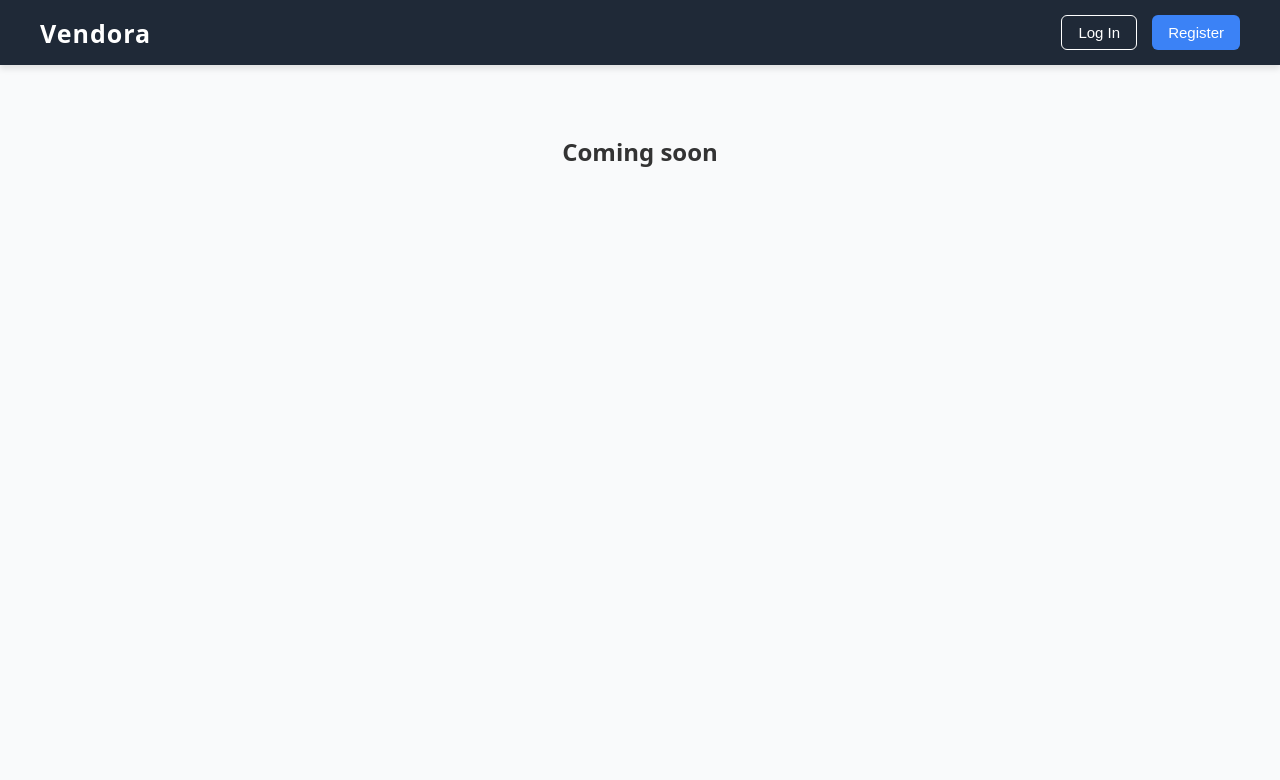
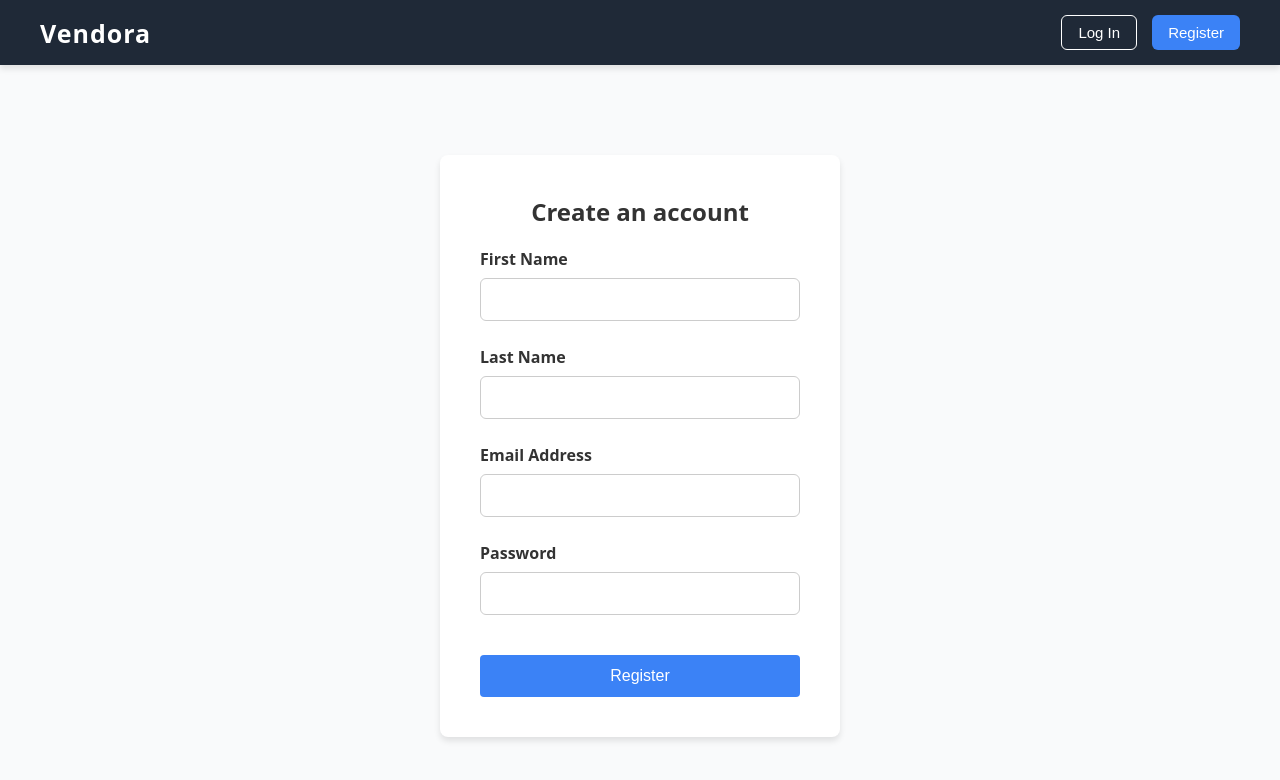
Before and after one commit to skice03/Vendora-E-commerce-App, a React (Vite) app: page / in a window 1280 px wide. Both pictures are taken after a click on the button "Register". Shown: the top 780 px of the page. Built offline with nearby package versions, Linux system fonts and the light colour scheme.

Commit message:
FE changes

```diff
--- a/src/App.jsx
+++ b/src/App.jsx
@@ -1,6 +1,7 @@
 import { useState } from 'react';
 import './App.css';
 import LoginPage from './pages/LoginPage.jsx';
+import Register from './pages/Register.jsx';
 
 export default function App() {
   const [activePage, setActivePage] = useState('home');
@@ -36,11 +37,13 @@ export default function App() {
 
         {activePage === 'login' && <LoginPage setActivePage={setActivePage} />}
 
-        {activePage === 'register' && (
+        {/* {activePage === 'register' && (
           <div>
             <h2 className="text-dark">Coming soon</h2>
           </div>
-        )}
+        )} */}
+
+        {activePage === 'register' && <Register />}
 
       </main>
     </div>
--- /dev/null
+++ b/src/pages/Register.css
@@ -0,0 +1,60 @@
+.register-container {
+    background-color: white;
+    padding: 40px;
+    border-radius: 8px;
+    box-shadow: 0 4px 6px rgba(0, 0, 0, 0.1);
+    width: 100%;
+    max-width: 400px;
+    margin: 40px auto;
+    text-align: left;
+}
+
+.register-container h2 {
+    text-align: center;
+    margin-bottom: 20px;
+    color: #333;
+    margin-top: 0;
+}
+
+.register-container button {
+    width: 100%;
+    padding: 12px;
+    background-color: #3b82f6;
+    color: white;
+    border: none;
+    border-radius: 4px;
+    cursor: pointer;
+    font-size: 16px;
+    margin-top: 15px;
+    transition: background-color 0.2s;
+}
+
+.register-container button:hover {
+    background-color: #2563eb;
+}
+
+.register-container .form-group {
+    margin-bottom: 25px;
+}
+
+.register-container label {
+    display: block;
+    margin-bottom: 8px;
+    font-weight: bold;
+    color: #333;
+}
+
+.register-container input {
+    width: 100%;
+    padding: 12px;
+    border-radius: 6px;
+    border: 1px solid #ccc;
+    box-sizing: border-box;
+    font-size: 15px;
+}
+
+.register-container input:focus {
+    outline: none;
+    border-color: #3b82f6;
+    box-shadow: 0 0 0 2px rgba(59, 130, 246, 0.2);
+}
--- /dev/null
+++ b/src/pages/Register.jsx
@@ -0,0 +1,76 @@
+import React, { useState } from 'react';
+import './Register.css';
+
+export default function Register() {
+    // we use setter functiones for state as per REQ
+    const [firstName, setFirstName] = useState('');
+    const [lastName, setLastName] = useState('');
+    const [email, setEmail] = useState('');
+    const [password, setPassword] = useState('');
+    const [error, setError] = useState('');
+
+    const handleSubmit = (e) => {
+        e.preventDefault();
+
+        // we check the pw length
+        if (password.length < 8) {
+            setError('Password must be at least 8 characters long.');
+            return;
+        }
+
+        setError('');
+        // HTTP POST to C# API
+        console.log('Registration submitted for:', firstName, lastName, email);
+    };
+
+    return (
+        <div className="register-container">
+            <h2>Create an account</h2>
+            {error && <p className="error-message">{error}</p>}
+
+            <form onSubmit={handleSubmit}>
+                <div className="form-group">
+                    <label>First Name</label>
+                    <input
+                        type="text"
+                        value={firstName}
+                        onChange={(e) => setFirstName(e.target.value)}
+                        required
+                    />
+                </div>
+
+                <div className="form-group">
+                    <label>Last Name</label>
+                    <input
+                        type="text"
+                        value={lastName}
+                        onChange={(e) => setLastName(e.target.value)}
+                        required
+                    />
+                </div>
+
+                <div className="form-group">
+                    <label>Email Address</label>
+                    <input
+                        type="email"
+                        value={email}
+                        onChange={(e) => setEmail(e.target.value)}
+                        required
+                    />
+                </div>
+
+                <div className="form-group">
+                    <label>Password</label>
+                    <input
+                        type="password"
+                        value={password}
+                        onChange={(e) => setPassword(e.target.value)}
+                        required
+                    />
+                </div>
+
+                <button type="submit">Register</button>
+            </form>
+        </div>
+    );
+}
```
